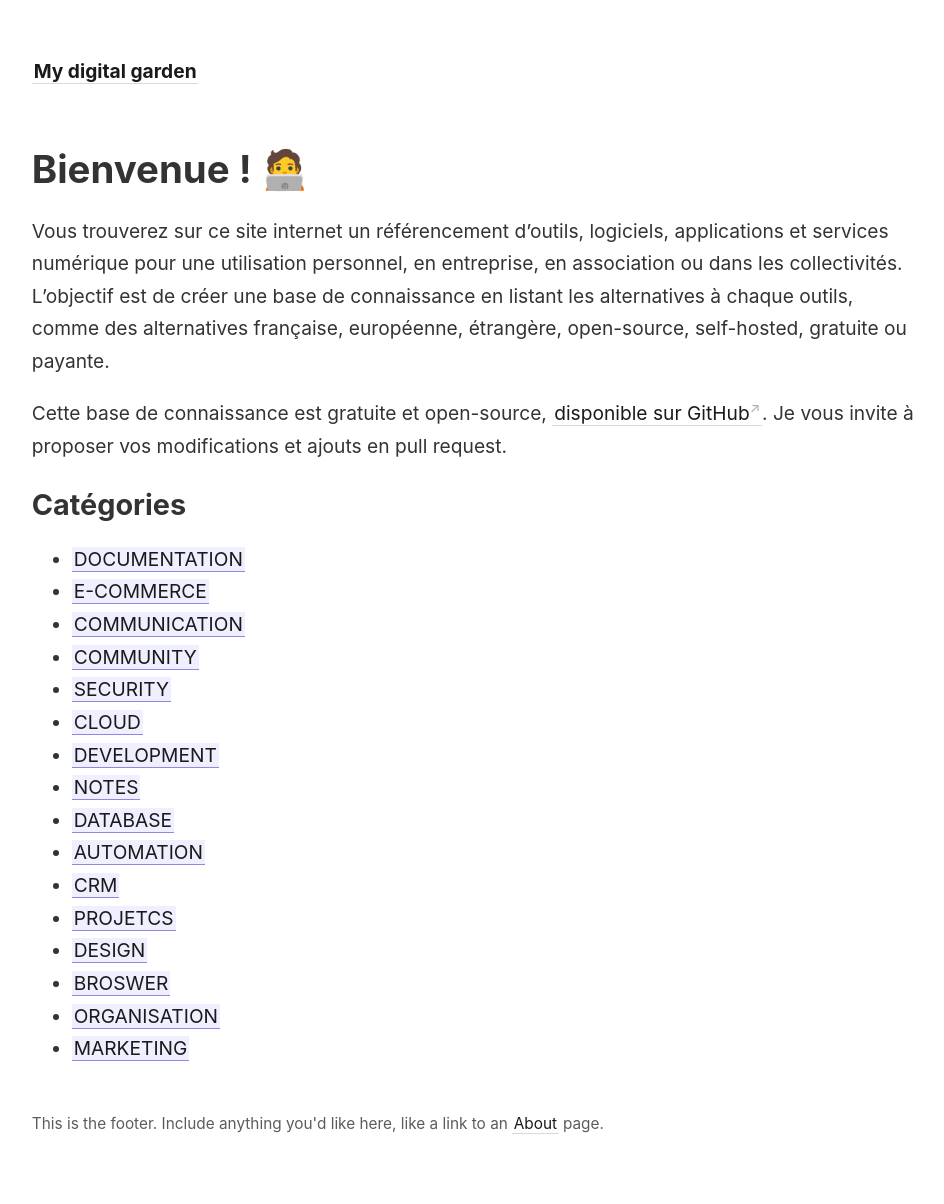
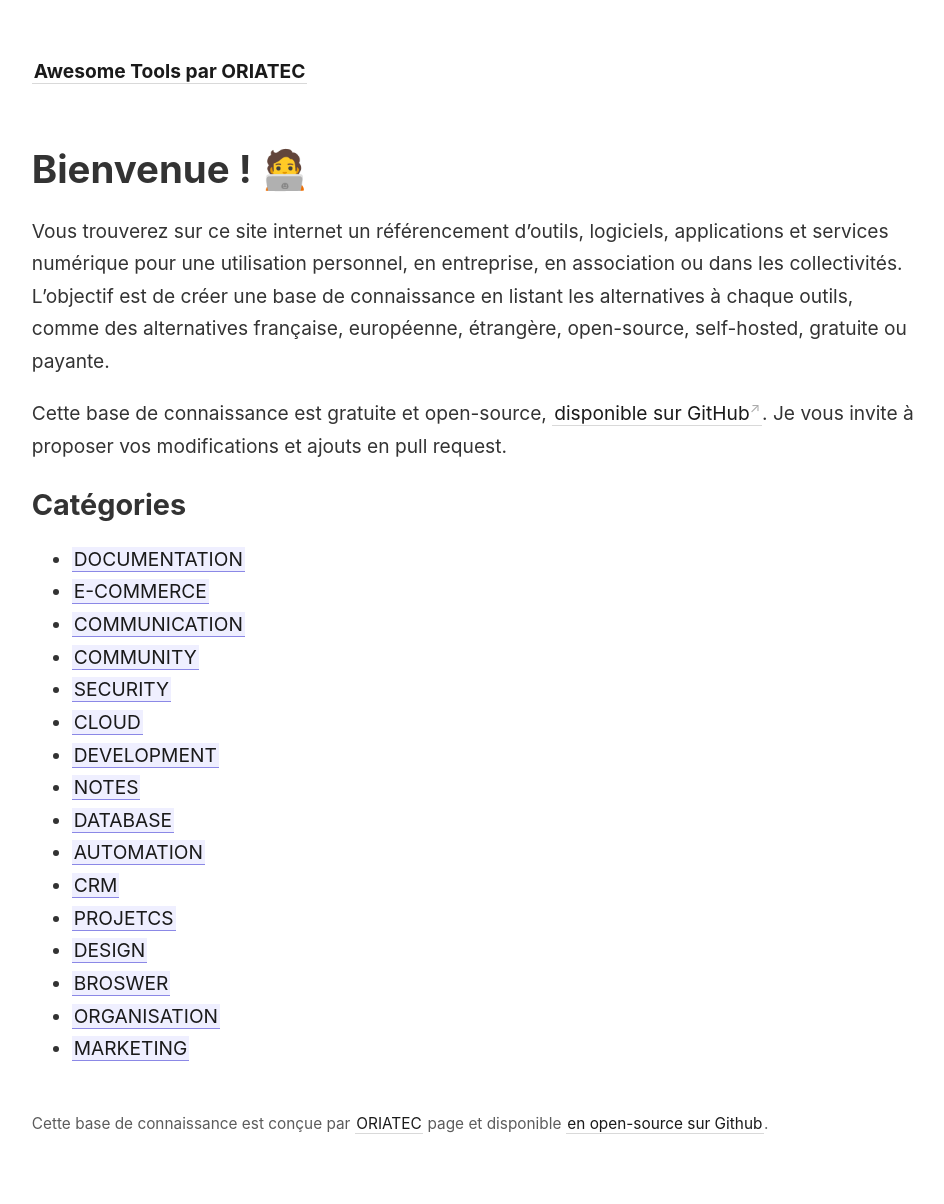
Before and after one commit to ORIATEC/awesome-tools, a Jekyll site: the page built from _notes/INDEX.md, in a window 1280 px wide. Shown: the whole page, without its empty margins (45-989 px from the left). Built offline with Jekyll 4.4.1, drawn with Linux system fonts in a browser that asks for light colours.

Commit message:
Edit footer

```diff
--- a/_config.yml
+++ b/_config.yml
@@ -1,4 +1,4 @@
-title:               My digital garden
+title:               Awesome Tools par ORIATEC
 include:             ['_pages']
 exclude:             ['_includes/notes_graph.json']
 # You may need to change the base URL depending on your deploy configuration.
--- a/_includes/footer.html
+++ b/_includes/footer.html
@@ -1 +1 @@
-This is the footer. Include anything you'd like here, like a link to an <a class="internal-link" href="/about">About</a> page.
+Cette base de connaissance est conçue par <a class="internal-link" href="https://oriatec.fr">ORIATEC</a> page et disponible <a class="internal-link" href="https://github.com/ORIATEC/awesome-tools">en open-source sur Github</a>.
```
Also changed, not shown: _pages/about.md (deleted, +0 -9 lines), _pages/index.md (deleted, +0 -23 lines).
